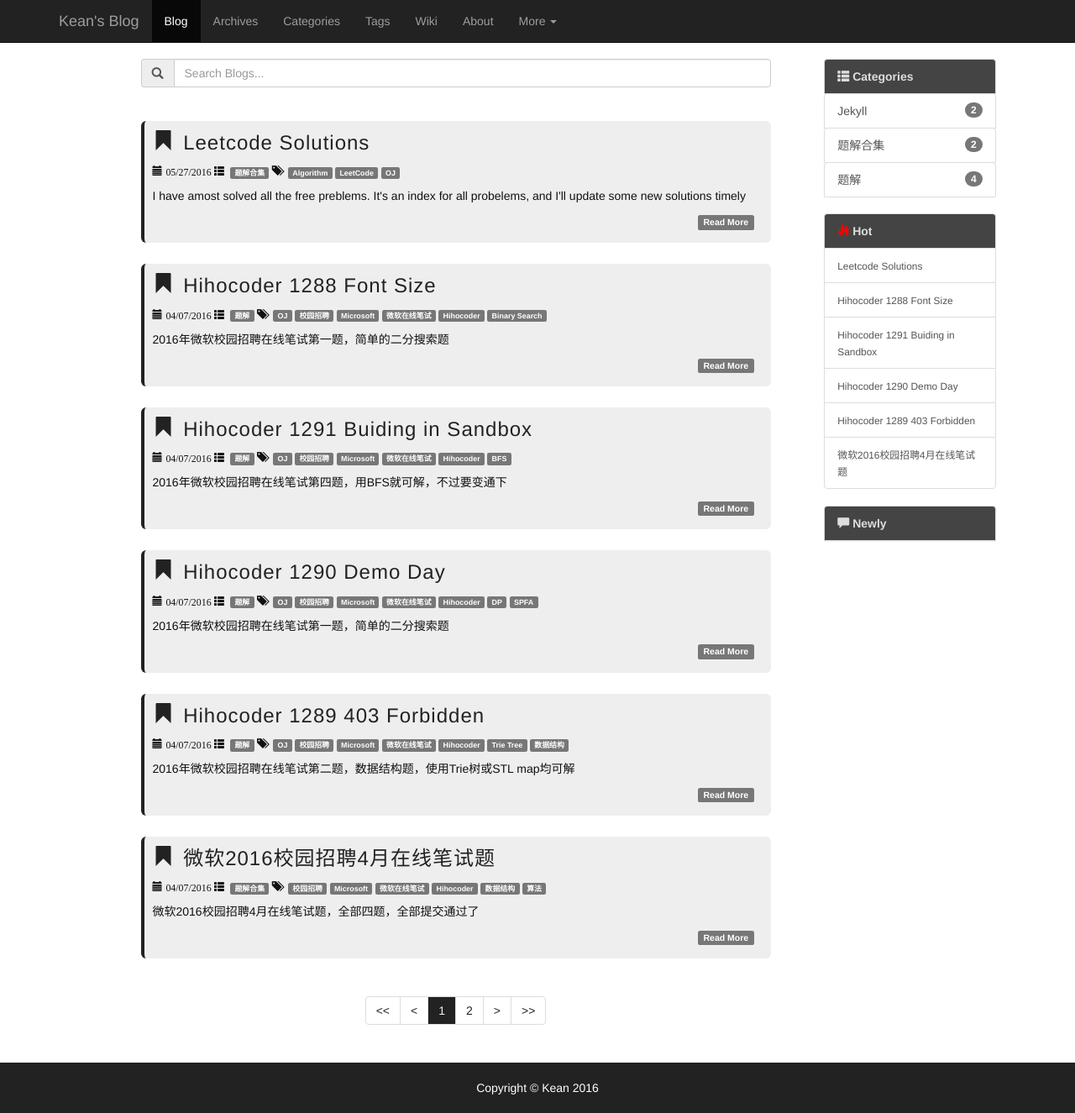
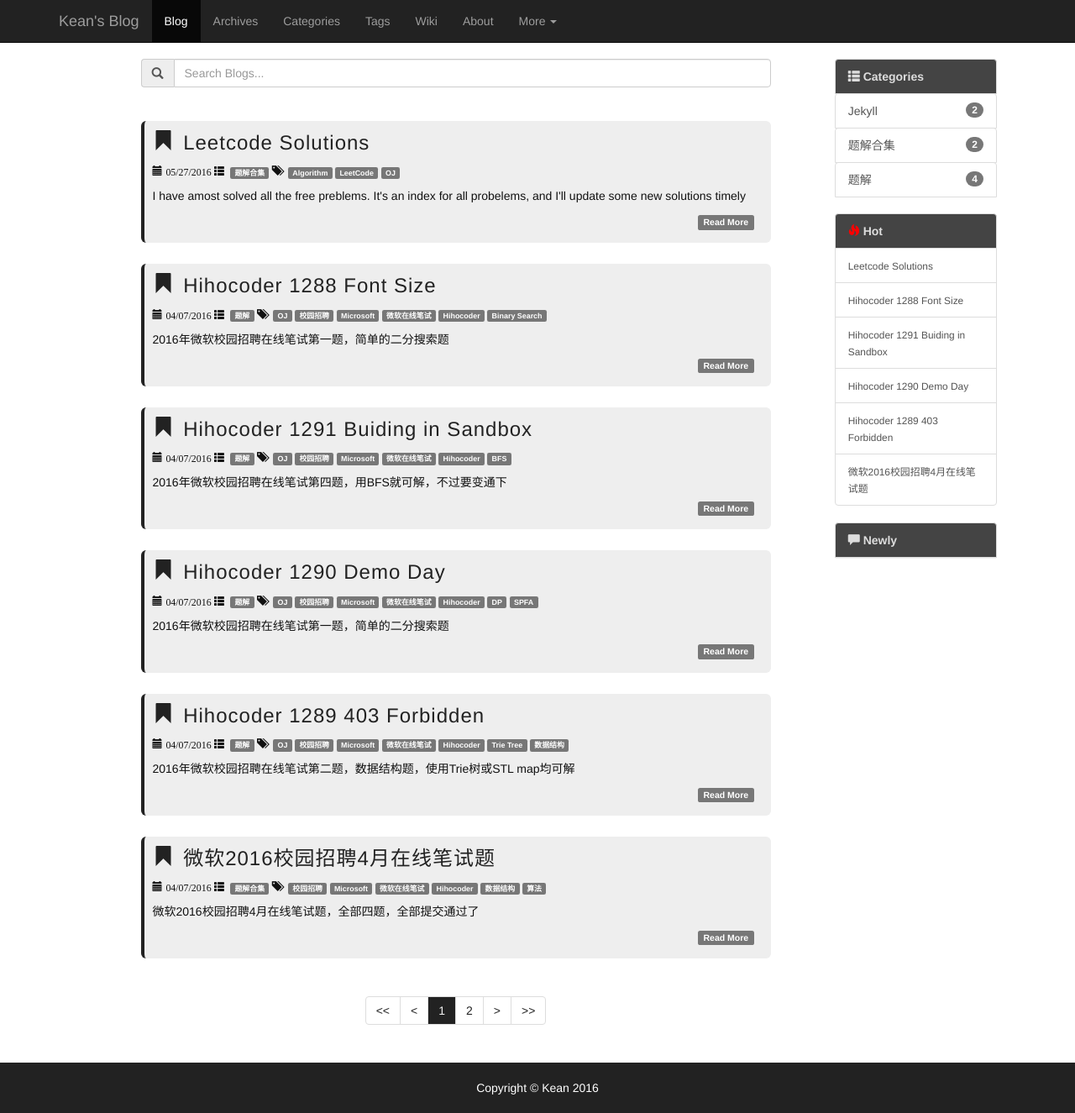
Before and after one commit to imkean/imkean.github.io, a Jekyll site: the page built from index.html, in a window 1280 px wide and 1325 px high. Shown: the whole window at 84% size. Built offline with Jekyll 4.4.1, drawn with Linux system fonts in a browser that asks for light colours; the list of posts is cut into pages by our own code; comment, search, counter and statistics services are not loaded.

Commit message:
fixed over margin of blog-sidebar

```diff
--- a/css/style.scss
+++ b/css/style.scss
@@ -237,6 +237,9 @@ a:hover{
   color:#ff5050;
   text-decoration: none;
 }
+.blog-sidebar .row {
+  margin-left: 0px;
+}
 
 /********** others style >>>>>>>>>>>>*/
 
```
